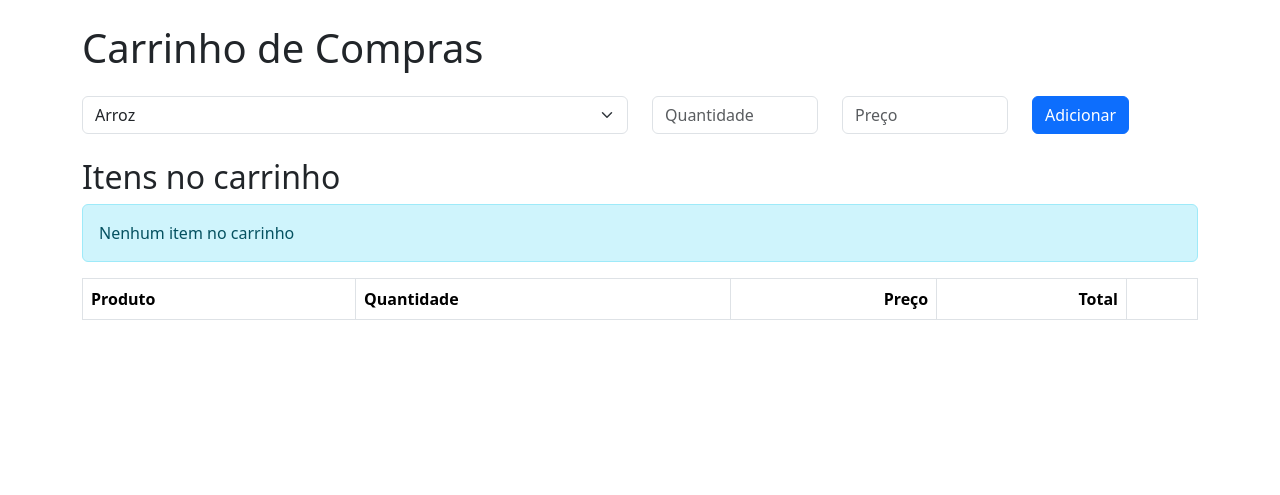
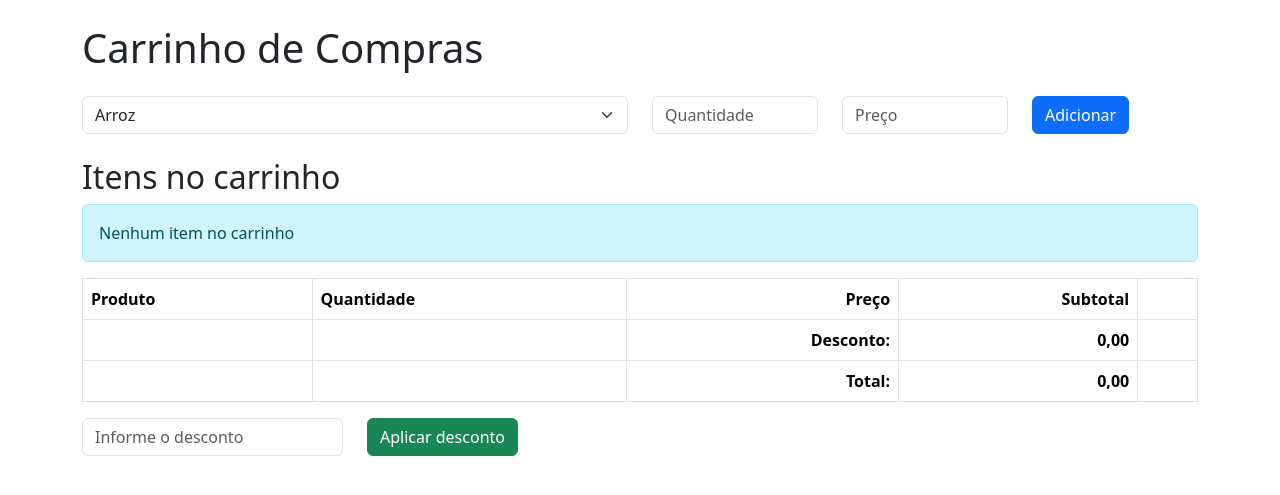
Before and after one commit to luisribeiro1/uc6, a PHP site: page /carrinho.php in a window 1280 px wide. Shown: the top 495 px of the page. Run offline with PHP 8.4, Linux system fonts and the light colour scheme; lists and menus that the app fills with data are empty.

Commit message:
Aula 29/08/2024: Atividade 14 - Descontos e Porcentagem | UC6

```diff
--- a/carrinho.php
+++ b/carrinho.php
@@ -16,18 +16,27 @@ $carrinho = new carrinho();
 
 # Verificar se o formulário foi submetido
 if($_SERVER['REQUEST_METHOD'] == 'POST'){
+    if(isset($_POST["adicionar"])){  // botão adicionar clicado
         $item = [
             'nomeProduto' => $_POST['nomeProduto'],
             'quantidade' => $_POST['quantidade'],
             'preco' => $_POST['preco']
         ];
         $carrinho->adicionar($item);
+    }elseif(isset($_POST["remover"])){
+        $indice = $_POST["indice"];
+        $carrinho->remover($indice);
+    }
+
+    if (isset($_POST['cupomDesconto'])){
+        $carrinho->aplicarDesconto($_POST['desconto']);
+    }
 
 }
 
 # Preencher a variáveç $array itens com o array da sessão que o método listar devolverá
 $array_itens = $carrinho->listar();
-
+$total = 0;
 $carrinho_vazio = "";
 $carrinho_html =  "";
 
@@ -39,18 +48,55 @@ if(empty($array_itens)){
         $nome = $unidade['nomeProduto'];
         $quantidade = $unidade['quantidade'];
         $preco = $unidade['preco'];
+        $subtotal = $quantidade * $preco;
+        $total +=$subtotal;                 // $total = $total + $subtotal;
+
+        # Aplicar formatação decimal
+        $preco = number_format($preco, 2, ",",".");
+        $subtotal = number_format($subtotal, 2, ",",".");
 
         $carrinho_html .= "
         <tr>
         <td>$nome</td>
         <td>$quantidade</td>
-        <td>$preco</td>
-        <td></td>
-        <td></td>
+        <td class='text-end'>$preco</td>
+        <td class='text-end'>$subtotal</td>
+        <td class='text-center'>
+        <form method='post'>
+        <input type='hidden' name='indice' value='$indice'>
+        <button type='submit' name='remover' class='btn btn-danger'>Remover</button>
+        </form>
+        </td>
         </tr>
         ";
     }
 }
+
+$desconto = $carrinho->pegarDesconto();
+$descontarValor = $total * $desconto / 100;
+$total -= $descontarValor;
+
+$total = number_format($total, 2, ",",".");
+$desconto = number_format($descontarValor, 2,",",".");
+# Implementar o total do carrinho
+$carrinho_html .= "
+<tr>
+<td></td>
+<td></td>
+<td class='text-end fw-bold'>Desconto:</td>
+<td class='text-end fw-bold'>$desconto</td>
+<td></td>
+</tr>
+";
+$carrinho_html .= "
+<tr>
+<td></td>
+<td></td>
+<td class='text-end fw-bold'>Total:</td>
+<td class='text-end fw-bold'>$total</td>
+<td></td>
+</tr>
+";
 
 # Importar o tamplate
 $html = file_get_contents("template_carrinho.html");
--- a/class_carrinho.php
+++ b/class_carrinho.php
@@ -12,6 +12,7 @@ class carrinho {
         if(!isset($_SESSION['carrinho'])){
 
             $_SESSION['carrinho'] = []; // Cria a sessão com o array vazio
+            $_SESSION['desconto'] = 0;
         }
     }
 
@@ -20,10 +21,18 @@ class carrinho {
     }
 
     public function remover($indice){
-
+        unset($_SESSION['carrinho'][$indice]);
     }
 
     public function listar(){
         return $_SESSION['carrinho'];
     }
+
+    public function aplicarDesconto($desconto){
+        $_SESSION['desconto'] = $desconto;
+    }
+
+    public function pegarDesconto(){
+        return $_SESSION['desconto'];
+    }
 }
--- a/template_carrinho.html
+++ b/template_carrinho.html
@@ -40,7 +40,7 @@
                     <th>Produto</th>
                     <th>Quantidade</th>
                     <th class="text-end">Preço</th>
-                    <th class="text-end">Total</thclass>
+                    <th class="text-end">Subtotal</thclass>
                     <th>&nbsp;</th>
                 </tr>
             </thead>
@@ -48,6 +48,16 @@
                 [[carrinho]]
             </tbody>
         </table>
+        <form method="post" class="mb-4">
+            <div class="row">
+                <div class="col-md-3">
+                    <input type="number" name="desconto" step="0.01" class="form-control" placeholder="Informe o desconto" required>
+                </div>
+                <div class="col-md-2">
+                    <button type="submit" name="cupomDesconto" class="btn btn-success btn-block">Aplicar desconto</button>
+                </div>
+            </div>
+        </form>
     </div>
 </body>
 </html>
```
Lines whose indentation alone changed are shown as unchanged.
